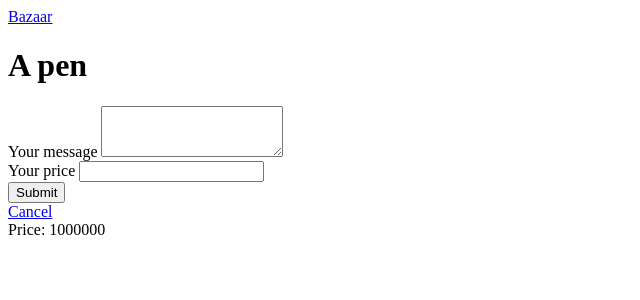
After one commit to thibault/pybazaar_demo, a Django app: template src/templates/shop/bargain.html in a window 1280 px wide. The commit adds this page. Shown: the top 300 px of the page, without its empty margins (0-640 px from the left). Run offline with Django 3.2, Linux system fonts and the light colour scheme; the template is opened without the code that fills it: values that come from a table or form of the project are taken from there, others are empty; data comes from the database, SQL or seed files in the repository; some libraries are stand-ins or nearby versions.

Commit message:
Bargain form template

```diff
--- a/src/accounts/urls.py
+++ b/src/accounts/urls.py
@@ -2,9 +2,9 @@ from django.conf.urls import patterns, url
 
 
 urlpatterns = patterns(
-    'accounts.views',
+    '',
     url('^$',
-        'login',
+        'accounts.views.login',
         name='login'),
     url('^logout/$',
         'django.contrib.auth.views.logout_then_login',
--- a/src/shop/models.py
+++ b/src/shop/models.py
@@ -1,4 +1,5 @@
 from django.db import models
+from django.core.urlresolvers import reverse
 from django.utils.translation import ugettext_lazy as _
 from django.contrib.auth.models import User
 
@@ -17,3 +18,6 @@ class Product(models.Model):
 
     def __unicode__(self):
         return self.name
+
+    def get_bargain_url(self):
+        return reverse('bargain', args=[self.id])
--- a/src/shop/urls.py
+++ b/src/shop/urls.py
@@ -8,7 +8,7 @@ urlpatterns = patterns(
     url('^$',
         ProductList.as_view(),
         name='shop'),
-    url('^(?P<product_id>\d+)/$',
+    url('^(?P<pk>\d+)/$',
         Bargain.as_view(),
         name='bargain'),
 )
--- a/src/shop/views.py
+++ b/src/shop/views.py
@@ -15,3 +15,5 @@ class ProductList(ListView):
 
 class Bargain(DetailView):
     template_name = 'shop/bargain.html'
+    model = Product
+    context_object_name = 'product'
--- /dev/null
+++ b/src/templates/shop/bargain.html
@@ -0,0 +1,37 @@
+{% extends 'base.html' %}
+
+{% block content %}
+<h1>{{ product }}</h1>
+
+<form method="post" action="" class="form">
+    {% csrf_token %}
+
+    <div class="row">
+        <div class="col-md-6">
+            <div class="form-group">
+                <label>{{ _('Your message') }}</label>
+                <textarea rows="3" class="form-control"></textarea>
+            </div>
+
+            <div class="form-group">
+                <label>{{ _('Your price') }}</label>
+                <input type="integer" class="form-control"></input>
+            </div>
+
+            <div class="row">
+                <div class="col-md-6">
+                    <input type="submit" class="btn btn-primary btn-block" />
+                </div>
+                <div class="col-md-6">
+                    <a href="#" class="btn btn-default btn-block" >{{ _('Cancel') }}</a>
+                </div>
+            </div>
+        </div>
+
+        <div class="col-md-6">
+            Price: {{ product.initial_price }}
+
+        </div>
+    </div>
+</form>
+{% endblock %}
--- a/src/templates/shop/shop.html
+++ b/src/templates/shop/shop.html
@@ -1,6 +1,7 @@
 {% extends 'base.html' %}
 
 {% block content %}
+<h1>Shop</h1>
 <table class="table table-bordered table-striped">
     <thead>
         <tr>
@@ -12,7 +13,7 @@
     <tbody>
         {% for product in products %}
         <tr>
-            <td>{{ product }}</td>
+            <td><a href="{{ product.get_bargain_url }}">{{ product }}</a></td>
             <td>{{ product.initial_price }}</td>
             <td>{{ product.owner }}</td>
         </tr>
```
